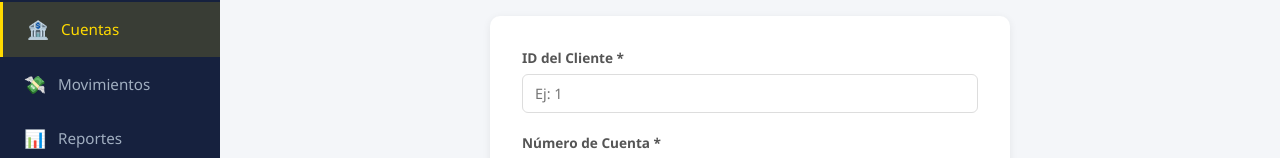
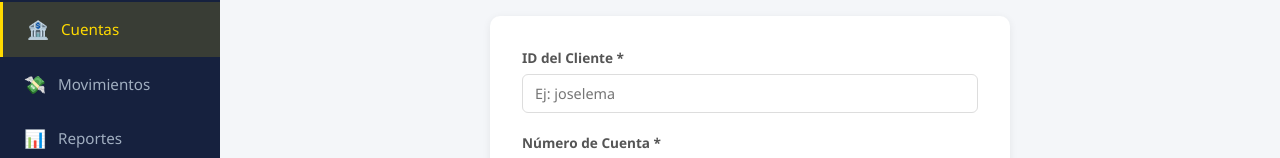
Before and after one commit to joseleonec/frontend-test, an Angular app: page /cuentas/create in a window 1280 px wide. Shown: the part 136-294 px from the top of the page. Built offline with nearby package versions, Linux system fonts and the light colour scheme.

Commit message:
create acoount wiht clienteid

```diff
--- a/src/app/components/cuentas/cuenta-form/cuenta-form.component.html
+++ b/src/app/components/cuentas/cuenta-form/cuenta-form.component.html
@@ -9,8 +9,8 @@
 
     <div class="form-group">
       <label>ID del Cliente *</label>
-      <input formControlName="clienteId" type="number" placeholder="Ej: 1" />
-      <span class="error-msg" *ngIf="isInvalid('clienteId')">ID de cliente numérico es requerido.</span>
+      <input formControlName="clienteid" type="text" placeholder="Ej: joselema" />
+      <span class="error-msg" *ngIf="isInvalid('clienteid')">ID de cliente requerido.</span>
     </div>
 
     <div class="form-group">
--- a/src/app/components/cuentas/cuenta-form/cuenta-form.component.ts
+++ b/src/app/components/cuentas/cuenta-form/cuenta-form.component.ts
@@ -31,7 +31,7 @@ export class CuentaFormComponent implements OnInit {
       tipoCuenta:   ['Ahorros', Validators.required],
       saldoInicial: [0, [Validators.required, Validators.min(0)]],
       estado:       [true],
-      clienteId:    ['', [Validators.required, Validators.pattern('^[0-9]+$')]]
+      clienteid:    ['', Validators.required]
     });
   }
 
@@ -59,7 +59,7 @@ export class CuentaFormComponent implements OnInit {
       tipoCuenta:   this.form.value.tipoCuenta,
       saldoInicial: +this.form.value.saldoInicial,
       estado:       this.form.value.estado,
-      clienteId:    +this.form.value.clienteId
+      clienteid:    this.form.value.clienteid
     };
 
     const req$ = this.isEditing && this.cuentaId !== null
--- a/src/app/models/cuenta.model.ts
+++ b/src/app/models/cuenta.model.ts
@@ -3,7 +3,7 @@ export interface CuentaRequest {
   tipoCuenta: string;
   saldoInicial: number;
   estado: boolean;
-  clienteId: number;
+  clienteid: string;
 }
 
 export interface CuentaResponse {
```
